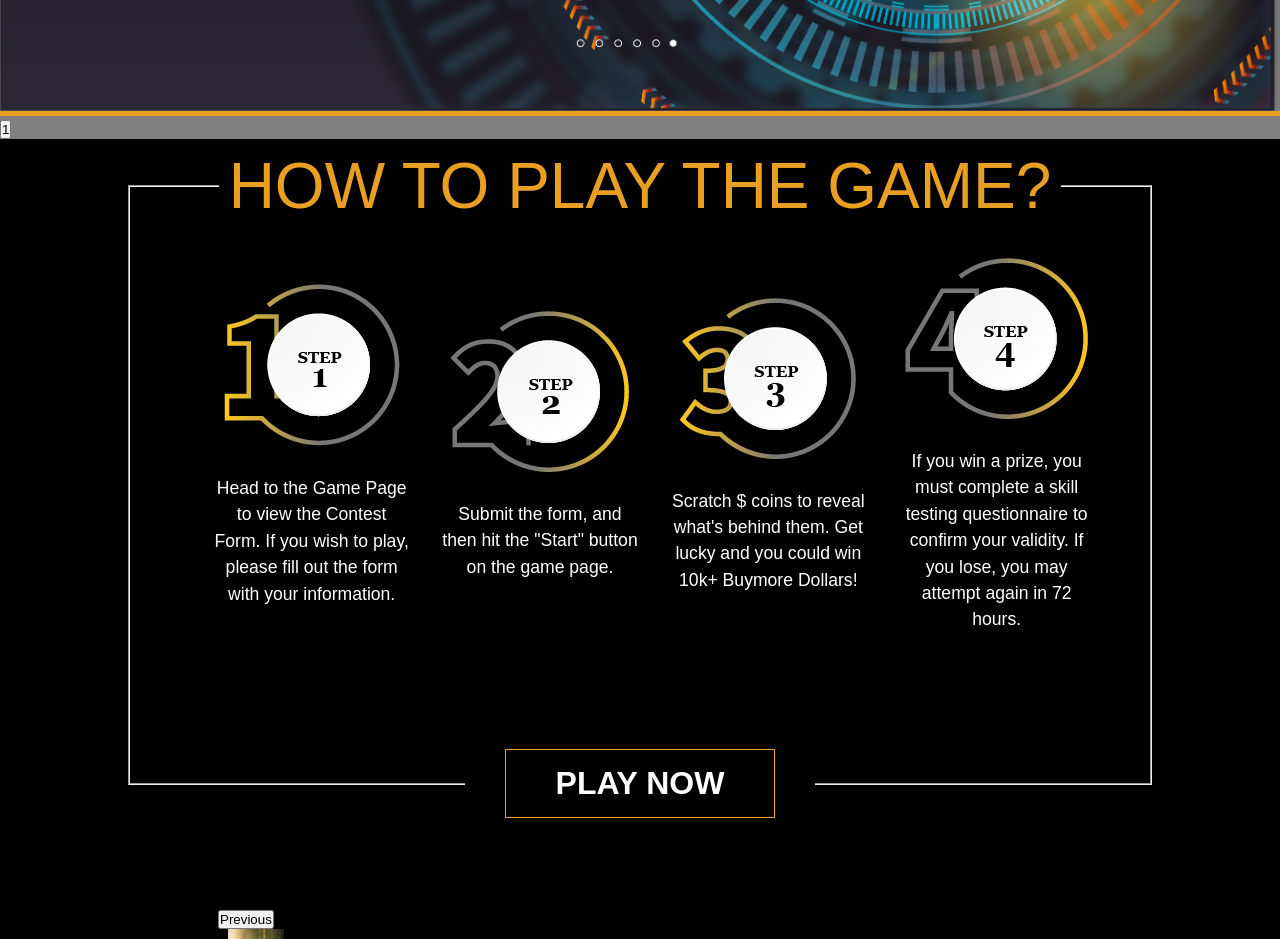
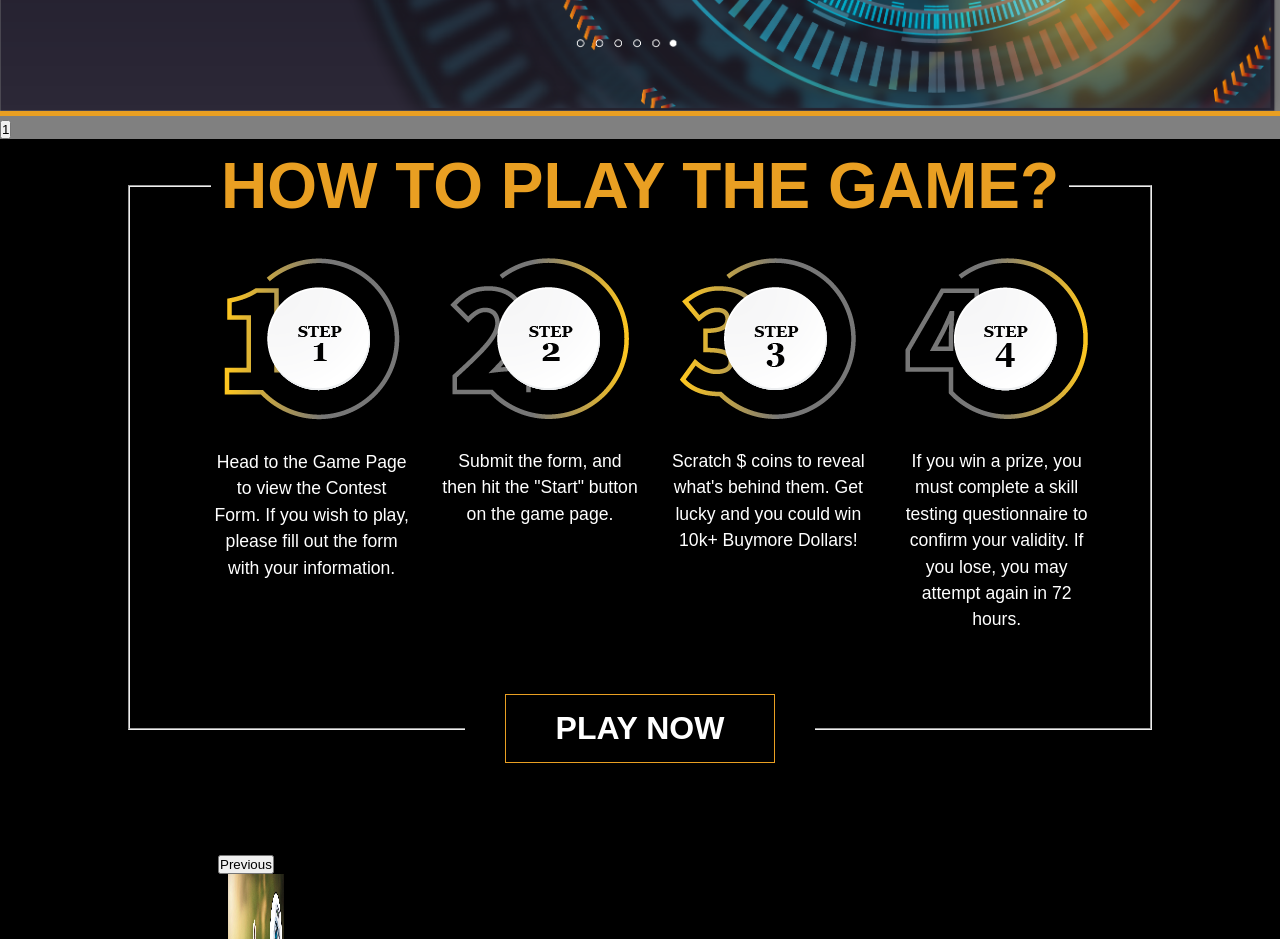
Before and after one commit to bull-chris/scratch-to-win, a React (Create React App) app in the folder scratch-to-win-react/: page / in a window 1280 px wide. Shown: the part 2160-3099 px from the top of the page. Built offline with nearby package versions, Linux system fonts and the light colour scheme.

Commit message:
card height set and font weight for legend heading made bolder in css

```diff
--- a/scratch-to-win-react/src/css/style.css
+++ b/scratch-to-win-react/src/css/style.css
@@ -148,6 +148,7 @@ legend {
     padding: 10px;
     text-transform: uppercase;
     color: #E99F22;
+    font-weight: bolder;
 }
 
 .info h1 {
@@ -157,6 +158,7 @@ legend {
 
 .card {
     text-align: center;
+    height:20rem;
 }
 
 .card img {
```
